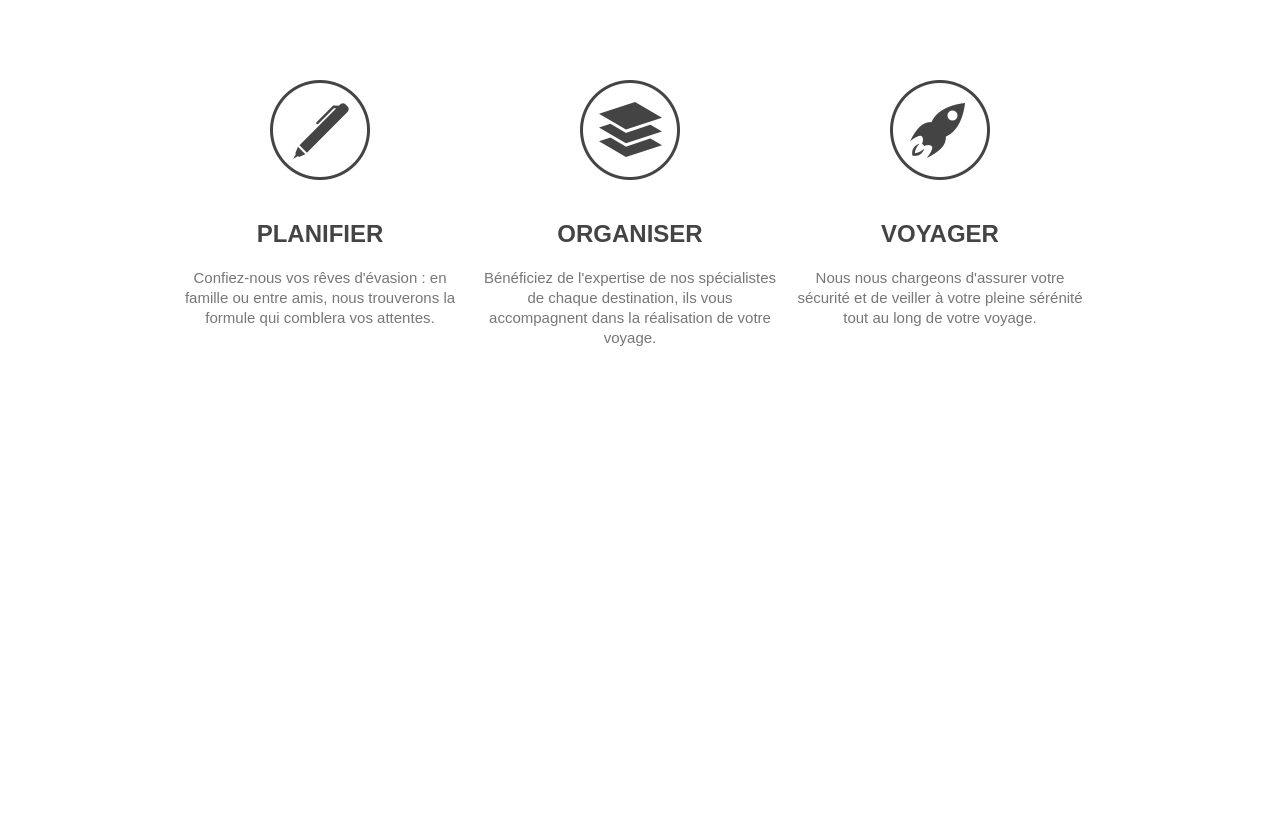
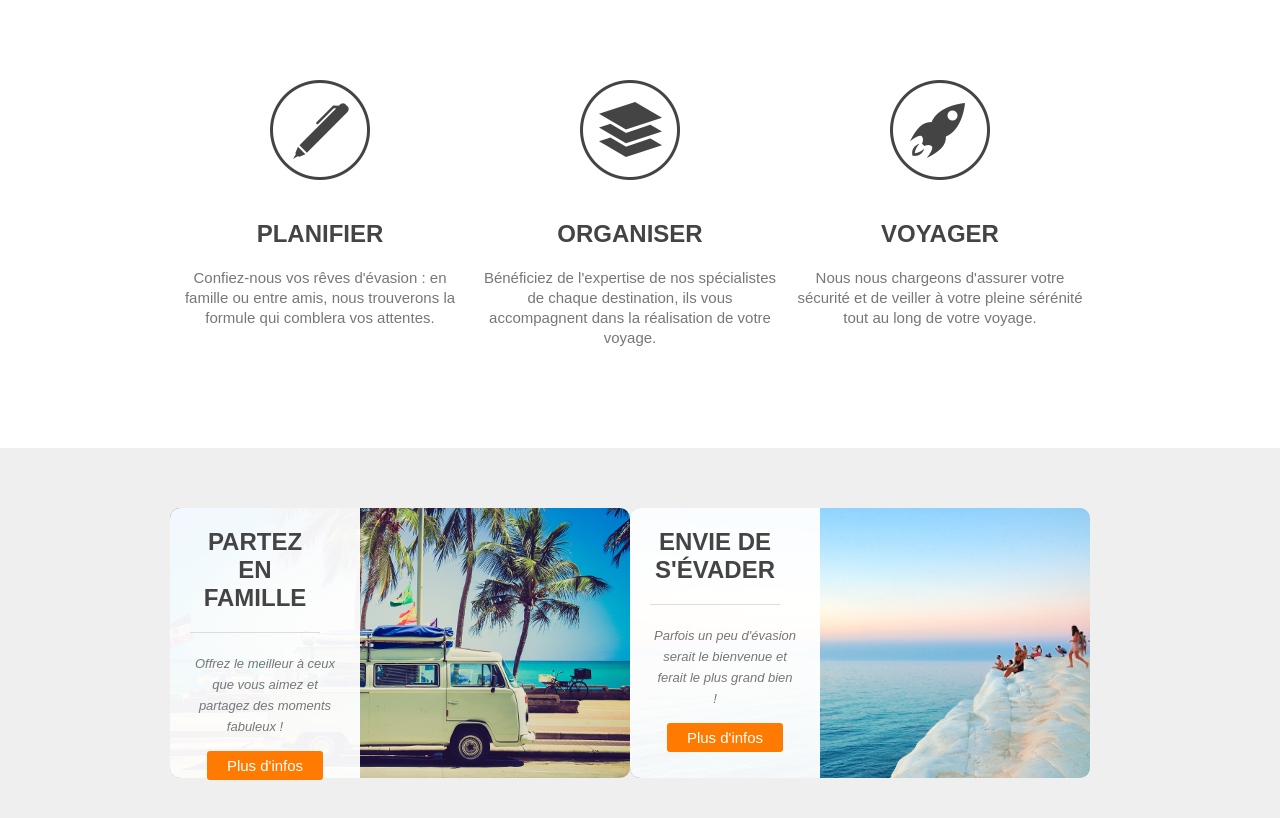
Before and after one commit to sebzh29/Travel, a plain HTML site: page index.html in a window 1280 px wide. Shown: the part 700-1518 px from the top of the page. Before the commit the page ends 1068 px from the top, so only its background shows below. Drawn offline with Linux system fonts and the light colour scheme.

Commit message:
possibilities

```diff
--- a/index.html
+++ b/index.html
@@ -45,13 +45,30 @@
                     <h4>Voyager</h4>
                     <p>Nous nous chargeons d'assurer votre sécurité et de veiller à votre pleine sérénité tout au long de votre voyage.</p>
                 </li>
+                <div class="clear"></div>
             </ul>
         </div>
     </section>
 
     <section id="possibilities">
         <div class="wrapper">
+            <article style="background-image: url(images/article-image-1.jpg);">
+                <div class="overlay">
+                    <h4>Partez en famille</h4>
+                    <p><small>Offrez le meilleur à ceux que vous aimez et partagez des moments fabuleux !</small></p>
+                    <a href="#" class="button-2">Plus d'infos</a>
+                </div>
 
+            </article>
+            <article style="background-image: url(images/article-image-2.jpg);">
+                <div class="overlay">
+                    <h4>Envie de s'évader</h4>
+                    <p><small>Parfois un peu d'évasion serait le bienvenue et ferait le plus grand bien !</small></p>
+                    <a href="#" class="button-2">Plus d'infos</a>
+                </div>
+
+            </article>
+            <div class="clear"></div>
         </div>
     </section>
 
--- a/styles.css
+++ b/styles.css
@@ -49,6 +49,14 @@ a {
     color: #ff7a00;
 }
 
+.clear {
+    clear: both;
+}
+
+small {
+    font-size: 13px;
+    font-style: italic;
+}
 
 /* HEADER */
 
@@ -147,4 +155,56 @@ header nav ul li a {
 
 /* POSSIBILITIES */
 
+#possibilities {
+    background-color: #efefef;
+    padding: 60px 0;
+}
+
+#possibilities article {
+    width: 460px;
+    height: 270px;
+    float: left;
+    border-radius: 10px;
+}
+
+#possibilities article :first-child {
+    margin-right: 20px;
+}
+
+.overlay {
+    background: rgba(255, 255, 255, 0.95);
+    height: 100%;
+    width: 190px;
+    padding: 20px;
+    border-radius: 10px 0 0 10px;
+    text-align: center;
+    box-sizing: border-box;
+}
+
+article h4 {
+    border-bottom: 1px solid #ddd;
+    padding-bottom: 20px;
+    text-transform: uppercase;
+    margin-bottom: 20px;
+    text-align: center;
+}
+
+#possibilities p {
+    text-align: center;
+    padding-bottom: 20px;
+}
+
+.button-2 {
+    color: #fff;
+    background-color: #ff7a00;
+    padding: 6px 20px;
+    border-radius: 3px;
+    margin-bottom: 20px;
+}
+
+.button-2:hover {
+    color: #fff;
+    background-color: #02B8DD;
+}
+
 /* CONTACT */
```
